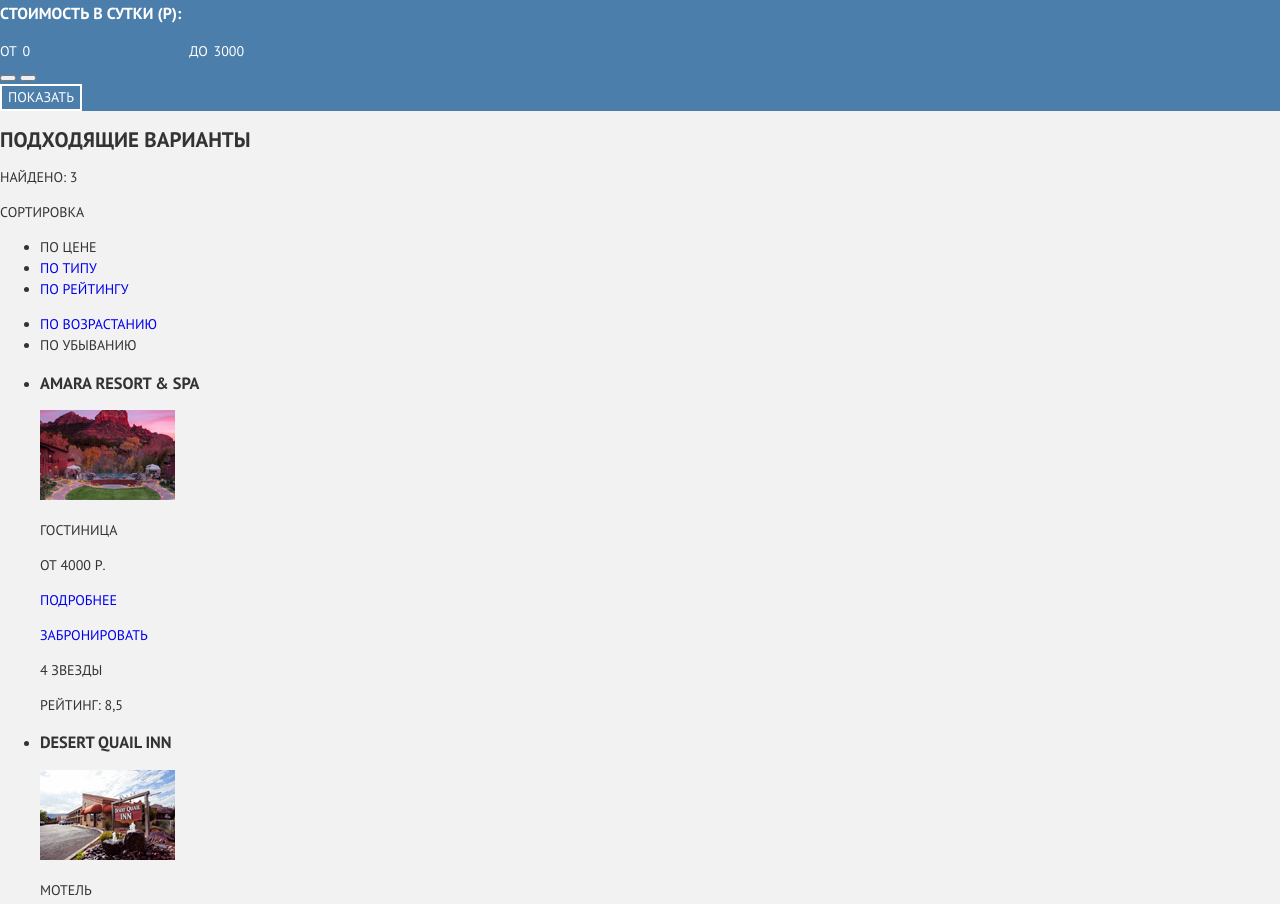
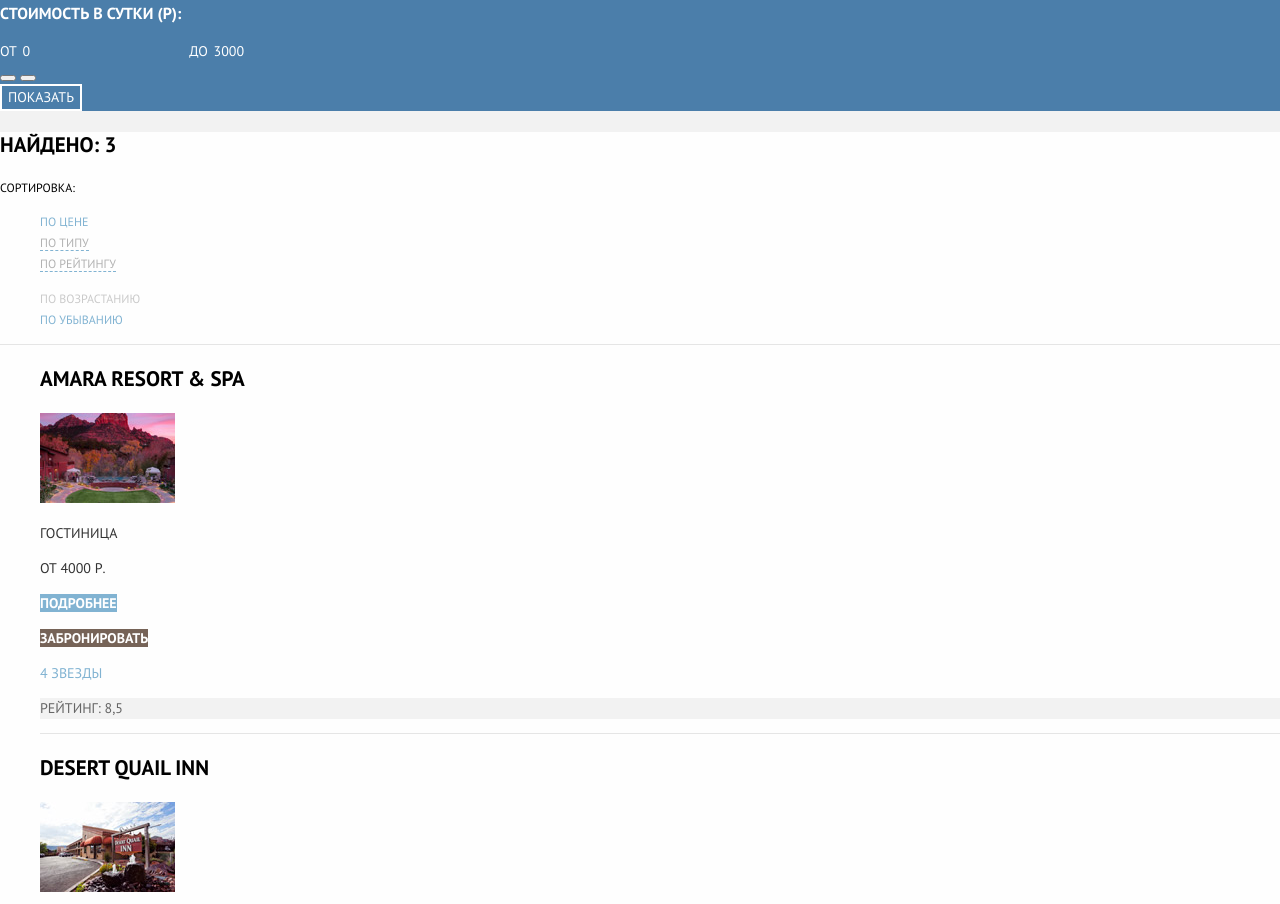
Before and after one commit to OvershOk/818053-sedona, a plain HTML site: page hotels.html in a window 1280 px wide. Shown: the part 474-1378 px from the top of the page. Drawn offline with Linux system fonts and the light colour scheme.

Commit message:
Базовая стилизация каталога

```diff
--- a/css/style.css
+++ b/css/style.css
@@ -36,6 +36,16 @@ body {
 
 a {
   text-decoration: none;
+}
+
+.button {
+  font: inherit;
+  font-weight: 700;
+  color: #ffffff;
+  text-transform: uppercase;
+
+  border: none;
+  cursor: pointer;
 }
 
 /* 1.2 базовая стилизация шапки */
@@ -185,15 +195,8 @@ a {
 
 .hotel-search-open-button,
 .hotel-search-button {
-  font: inherit;
-  font-weight: 700;
   font-size: 21px;
   line-height: 26px;
-  color: #ffffff;
-  text-transform: uppercase;
-
-  border: none;
-  cursor: pointer;
 }
 
 .hotel-search-open-button {
@@ -360,3 +363,156 @@ a {
 
   background-color: #ffffff;
 }
+
+/* 1.8 базовая стилизация каталога гостиниц */
+
+.catalog {
+  color: #333333;
+
+  background-color: #fefefe;
+}
+
+.catalog-wrapper {
+  border-bottom: 1px solid #e5e5e5;
+}
+
+.catalog-amount {
+  font-weight: 700;
+  font-size: 21px;
+  line-height: 26px;
+  color: #000000;
+}
+
+.catalog-sort {
+  font-size: 12px;
+  line-height: 18px;
+  color: #000000;
+}
+
+.sort-list,
+.sort-direction-list {
+  list-style: none;
+}
+
+.sort-item a {
+  font-size: 12px;
+  line-height: 18px;
+  color: rgba(0, 0, 0, 0.3);
+
+  border-bottom: 1px dashed #81b3d2;
+}
+
+.sort-item a:hover,
+.sort-item a:focus {
+  color: #81b3d2;
+}
+
+.sort-item a:active {
+  color: #000000;
+
+  border-bottom: none;
+}
+
+.sort-item-current a,
+.sort-item-current a:hover,
+.sort-item-current a:focus,
+.sort-item-current a:active {
+  color: #81b3d2;
+
+  border-bottom: none;
+}
+
+.sort-direction-item a {
+  font-size: 12px;
+  line-height: 18px;
+  color: #cacaca;
+}
+
+.sort-direction-item a:hover,
+.sort-direction-item a:focus {
+  color: #000000;
+}
+
+.sort-direction-item a:active {
+  color: #81b3d2;
+}
+
+.sort-direction-item-current a,
+.sort-direction-item-current a:hover,
+.sort-direction-item-current a:focus,
+.sort-direction-item-current a:active {
+  color: #81b3d2;
+}
+
+.catalog-list {
+  list-style: none;
+}
+
+.catalog-item {
+  border-bottom: 1px solid #e5e5e5;
+}
+
+.catalog-item-name {
+  font-weight: 700;
+  font-size: 21px;
+  line-height: 26px;
+}
+
+.catalog-item-name a {
+  color: #000000;
+}
+
+.catalog-item-name a:hover,
+.catalog-item-name a:focus {
+  color: #81b3d2;
+}
+
+.catalog-item-name a:active {
+  color: rgba(0, 0, 0, 0.3);
+}
+
+.details-button,
+.book-button {
+  font-size: 14px;
+  line-height: 21px;
+}
+
+.details-button {
+  background-color: #81b3d2;
+}
+
+.details-button:hover,
+.details-button:focus {
+  background-color: #669ec0;
+}
+
+.details-button:active {
+  color: rgba(255, 255, 255, 0.3);
+
+  background-color: #5496bd;
+}
+
+.book-button {
+  background-color: #766357;
+}
+
+.book-button:hover,
+.book-button:focus {
+  background-color: #604e43;
+}
+
+.book-button:active {
+  color: rgba(255, 255, 255, 0.3);
+
+  background-color: #503e33;
+}
+
+.catalog-stars {
+  color: #81b3d2;
+}
+
+.catalog-rating {
+  color: #666666;
+
+  background-color: #f2f2f2;
+}
--- a/hotels.html
+++ b/hotels.html
@@ -103,12 +103,12 @@
       </section>
 
       <section class="catalog">
-        <h2>Подходящие варианты</h2>
+        <h2 class="visually-hidden">Подходящие варианты гостиниц</h2>
         <div class="catalog-wrapper">
           <p class="catalog-amount">
             Найдено: 3
           </p>
-          <p class="catalog-sort">Сортировка</p>
+          <p class="catalog-sort">Сортировка:</p>
           <ul class="sort-list">
             <li class="sort-item sort-item-current">
               <a>По цене</a>
@@ -133,7 +133,7 @@
         <ul class="catalog-list">
           <li class="catalog-item">
             <div class="catalog-item-info">
-              <h3>Amara Resort & Spa</h3>
+              <h3 class="catalog-item-name"><a href="#">Amara Resort & Spa</a></h3>
               <p class="catalog-image">
                 <img src="img/hotel-1.jpg" width="135" height="90" alt="Amara Resort & Spa">
               </p>
@@ -144,10 +144,10 @@
                 От 4000 р.
               </p>
               <p class="catalog-details">
-                <a href="#">Подробнее</a>
+                <a class="button details-button" href="#">Подробнее</a>
               </p>
               <p class="catalog-book">
-                <a href="#">Забронировать</a>
+                <a class="button book-button" href="#">Забронировать</a>
               </p>
             </div>
             <div class="catalog-item-rating">
@@ -161,7 +161,7 @@
           </li>
           <li class="catalog-item">
             <div class="catalog-item-info">
-              <h3>Desert Quail Inn</h3>
+              <h3 class="catalog-item-name"><a href="#">Desert Quail Inn</a></h3>
               <p class="catalog-image">
                 <img src="img/hotel-2.jpg" width="135" height="90" alt="Desert Quail Inn">
               </p>
@@ -172,10 +172,10 @@
                 От 3000 р.
               </p>
               <p class="catalog-details">
-                <a href="#">Подробнее</a>
+                <a class="button details-button" href="#">Подробнее</a>
               </p>
               <p class="catalog-book">
-                <a href="#">Забронировать</a>
+                <a class="button book-button" href="#">Забронировать</a>
               </p>
             </div>
             <div class="catalog-item-rating">
@@ -189,7 +189,7 @@
           </li>
           <li class="catalog-item">
             <div class="catalog-item-info">
-              <h3>Villas at Poco Diablo</h3>
+              <h3 class="catalog-item-name"><a href="#">Villas at Poco Diablo</a></h3>
               <p class="catalog-image">
                 <img src="img/hotel-3.jpg" width="135" height="90" alt="Villas at Poco Diablo">
               </p>
@@ -200,10 +200,10 @@
                 От 2000 р.
               </p>
               <p class="catalog-details">
-                <a href="#">Подробнее</a>
+                <a class="button details-button" href="#">Подробнее</a>
               </p>
               <p class="catalog-book">
-                <a href="#">Забронировать</a>
+                <a class="button book-button" href="#">Забронировать</a>
               </p>
             </div>
             <div class="catalog-item-rating">
```
Also changed, not shown: index.html (+2 -2 lines).
